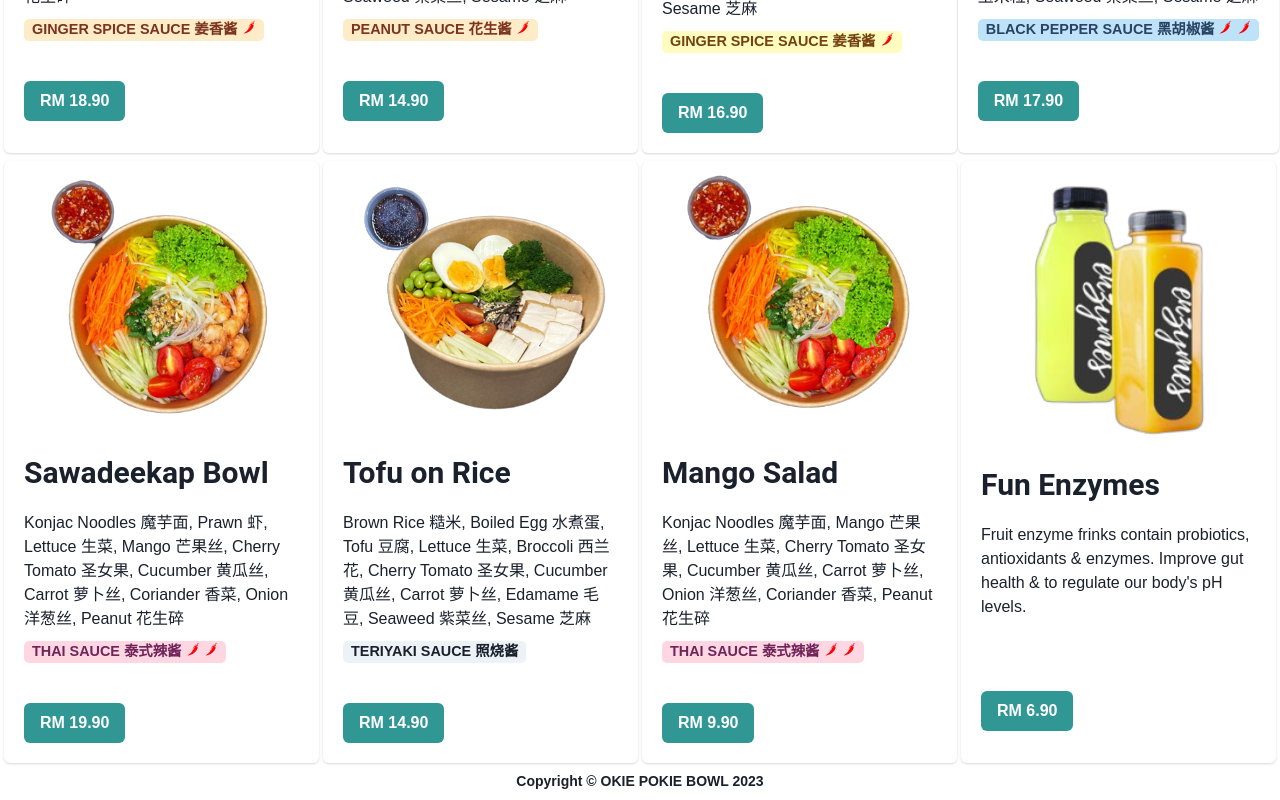
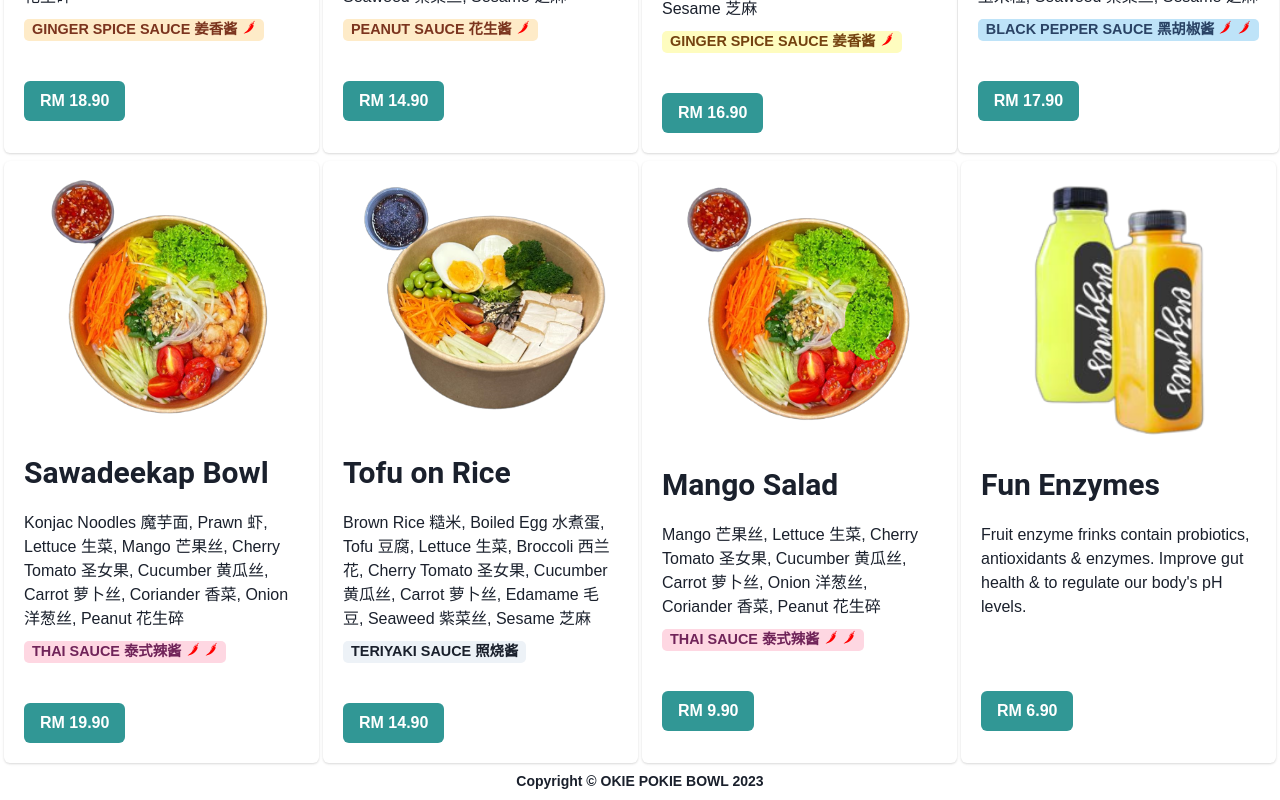
Before and after one commit to qian2z/okie-pokie, a React (Vite) app: page / in a window 1280 px wide. Shown: the part 1353-2153 px from the top of the page. Built offline with nearby package versions, Linux system fonts and the light colour scheme.

Commit message:
Update Menu

```diff
--- a/src/data/menu.ts
+++ b/src/data/menu.ts
@@ -183,7 +183,7 @@ export const myMenus: MyMenu[] = [
     main: "Salad",
     image: mangosalad,
     ingredients:
-      "Konjac Noodles 魔芋面, Mango 芒果丝, Lettuce 生菜, Cherry Tomato 圣女果, Cucumber 黄瓜丝, Carrot 萝卜丝, Onion 洋葱丝, Coriander 香菜, Peanut 花生碎",
+      "Mango 芒果丝, Lettuce 生菜, Cherry Tomato 圣女果, Cucumber 黄瓜丝, Carrot 萝卜丝, Onion 洋葱丝, Coriander 香菜, Peanut 花生碎",
     calories: "",
     carbs: "",
     protein: "",
```
